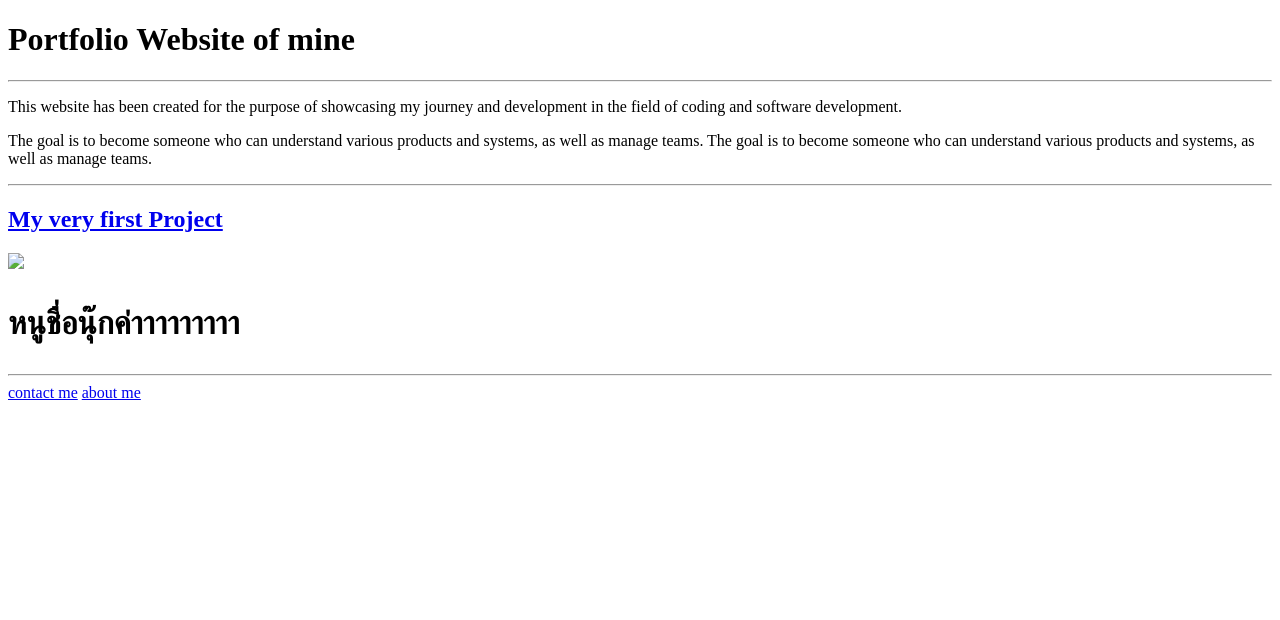
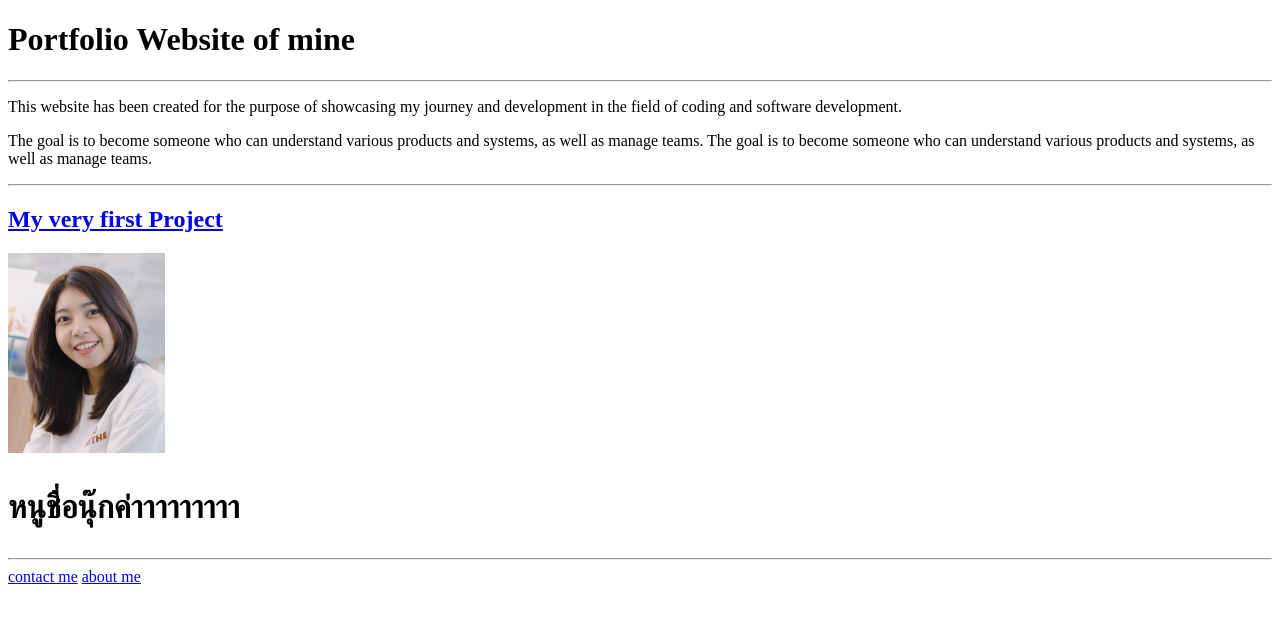
Before and after one commit to Jetvarat/Portfolio, a plain HTML site: page index.html in a window 1280 px wide. Drawn offline with Linux system fonts and the light colour scheme.

Commit message:
Update index.html

```diff
--- a/index.html
+++ b/index.html
@@ -12,7 +12,7 @@
         <p> The goal is to become someone who can understand various products and systems, as well as manage teams. The goal is to become someone who can understand various products and systems, as well as manage teams.</p>
     <hr/>
 <h2><a href="../2.4 Movie Ranking Project/index.html">My very first Project</a></h2>
-<img src="../4.3 HTML Porfolio Project/assets/images/screenshot-20231102-003832.png" height=200 />
+<img src="./assets/images/screenshot-20231102-003832.png" height=200 />
 <h1><p>หนูชื่อนุ๊กค่าาาาาาาาา</p></h1>
 <hr/>
 <a href="./public/contact.html">contact me</a>
```
